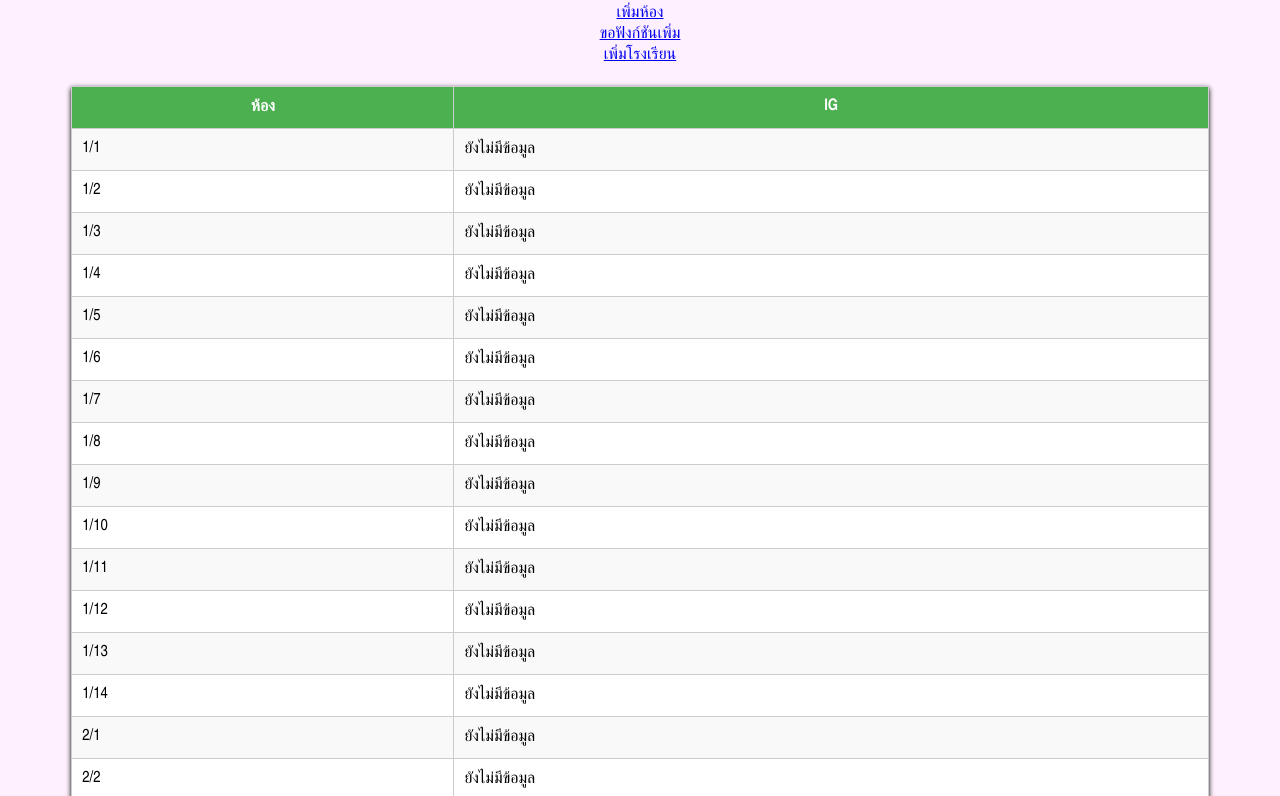
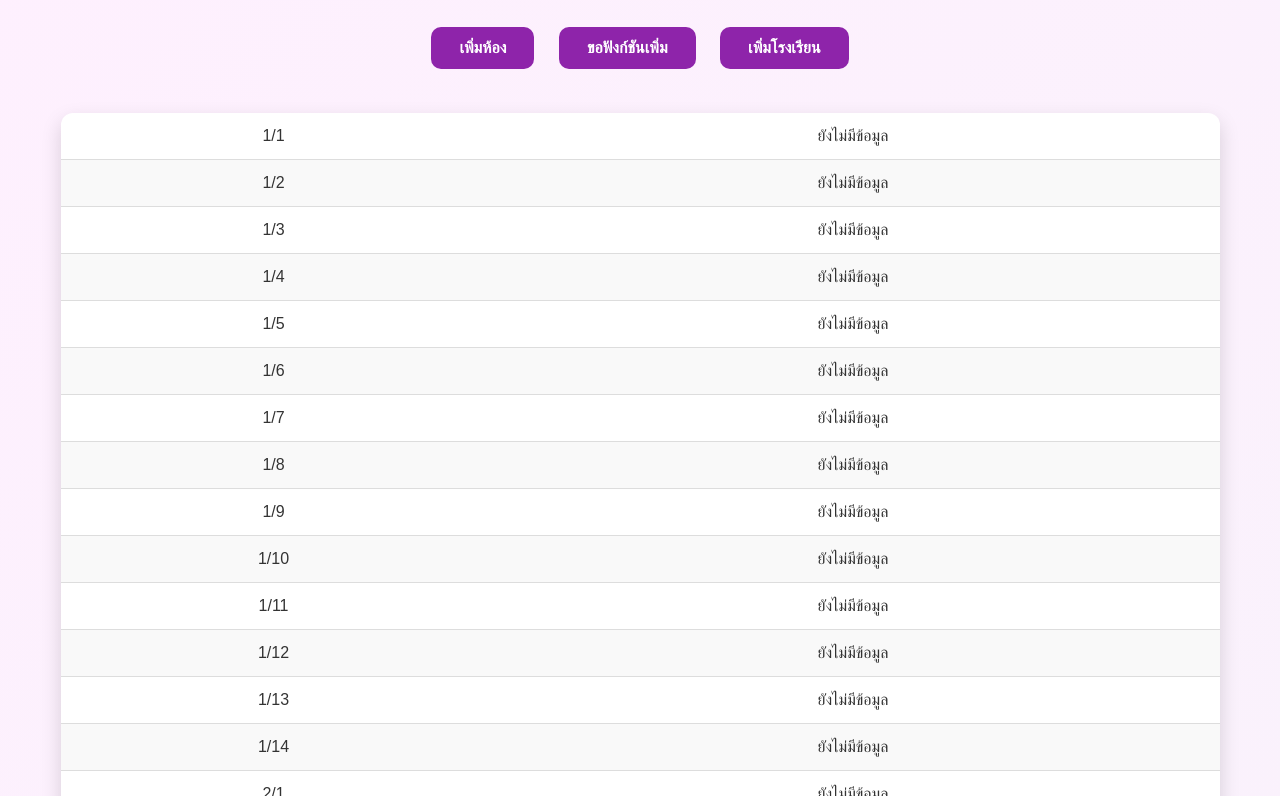
Before and after one commit to JSze7/act-hong, a plain HTML site: page index.html in a window 1280 px wide. Shown: the part 79-875 px from the top of the page. Drawn offline with Linux system fonts and the light colour scheme.

Commit message:
Add files via upload

```diff
--- a/index.html
+++ b/index.html
@@ -1,77 +1,164 @@
 <!DOCTYPE html>
+<html lang="th">
 <head>
+  <meta charset="UTF-8">
   <title>รายชื่อ IG ห้องเรียน</title>
+  <style>
+* {
+  margin: 0;
+  padding: 0;
+  box-sizing: border-box;
+  font-family: 'Arial', sans-serif;
+}
+
+body {
+  background: linear-gradient(135deg, #fef0fe, #f4f4f9);
+  color: #333;
+  text-align: center;
+  padding: 30px;
+}
+
+/* =====================
+   หัวเรื่อง
+   ===================== */
+h1 {
+  margin-bottom: 25px;
+  color: #6a1b9a;
+  font-size: 2.2em;
+  letter-spacing: 1px;
+  text-shadow: 1px 1px 2px rgba(0,0,0,0.2);
+}
+
+/* =====================
+   ปุ่มเด้ง + ripple effect
+   ===================== */
+.btn {
+  position: relative;
+  display: inline-block;
+  margin: 10px;
+  padding: 12px 28px;
+  background: #8e24aa;
+  color: white;
+  text-decoration: none;
+  border-radius: 10px;
+  font-weight: bold;
+  overflow: hidden;
+  cursor: pointer;
+  transition: transform 0.2s ease, background 0.3s ease, box-shadow 0.2s ease;
+}
+
+.btn:hover {
+  background: #6a1b9a;
+  transform: scale(1.05);
+  box-shadow: 0 5px 15px rgba(0,0,0,0.3);
+}
+
+.btn:active {
+  transform: scale(0.95);
+}
+
+/* Ripple effect */
+.btn:after {
+  content: "";
+  position: absolute;
+  border-radius: 50%;
+  width: 100px;
+  height: 100px;
+  background: rgba(255,255,255,0.4);
+  left: 50%;
+  top: 50%;
+  transform: translate(-50%, -50%) scale(0);
+  transition: transform 0.4s ease-out, opacity 0.8s;
+  opacity: 0;
+}
+
+.btn:active:after {
+  transform: translate(-50%, -50%) scale(2.5);
+  opacity: 1;
+  transition: 0s;
+}
+
+/* =====================
+   ตารางสวย
+   ===================== */
+table {
+  border-collapse: collapse;
+  margin: 30px auto;
+  width: 95%;
+  background: white;
+  box-shadow: 0 8px 20px rgba(0,0,0,0.15);
+  border-radius: 12px;
+  overflow: hidden;
+  transition: transform 0.3s ease;
+}
+
+table:hover {
+  transform: scale(1.01);
+}
+
+th, td {
+  padding: 14px 12px;
+  border-bottom: 1px solid #ddd;
+  text-align: center;
+  transition: background 0.3s ease, color 0.3s ease;
+}
+
+th {
+  background: #6a1b9a;
+  color: white;
+  text-transform: uppercase;
+  letter-spacing: 1px;
+  font-size: 1em;
+}
+
+tr:nth-child(even) {
+  background: #f9f9f9;
+}
+
+tr:hover {
+  background: #f1e6f9;
+}
+
+/* =====================
+   Scrollable table header (sticky)
+   ===================== */
+thead th {
+  position: sticky;
+  top: 0;
+  z-index: 10;
+}
+
+/* =====================
+   Responsive
+   ===================== */
+@media screen and (max-width: 768px) {
+  h1 {
+    font-size: 1.8em;
+  }
+
+  .btn {
+    padding: 10px 20px;
+    font-size: 0.9em;
+  }
+
+  th, td {
+    padding: 10px 8px;
+    font-size: 0.9em;
+  }
+
+  </style>
 </head>
 <body>
 
-<center><h1>ชื่อ IG ของแอคห้องแต่ละห้อง</h1>
+  <h1>ชื่อ IG ของแอคห้องแต่ละห้อง</h1>
 
-<center><center><center><a href="https://docs.google.com/forms/d/e/1FAIpQLSekfC-IyfV-ff330CIfdF85KkLJoPJekBCJoYnEcsNRmVEtGw/viewform" class="btn">เพิ่มห้อง</a>
-<center><center><a href="https://docs.google.com/forms/d/e/1FAIpQLSf175rru3Mh4lNFf5khOTq8kdCdDC7ErbUJ9gCmXFrz4Rxnrw/viewform" class="btn">ขอฟังก์ชันเพิ่ม</a>
-<center><a href="https://docs.google.com/forms/d/e/1FAIpQLSfNLeMLaVaPaerRDIj5_SXVxvjkv8ergF1oROSITXfPbYHL2Q/viewform" class="btn">เพิ่มโรงเรียน</a>
-<center><table border="1" cellpadding="8" cellspacing="0">
-<style>
-  /* จัดฟอนต์ และจัดหน้า */
-  body {
-    font-family: 'Arial Narrow', Arial Narrow; /* เปลี่ยนฟอนต์ให้ดูอ่านง่าย */
-    background: #fef0fe;
-  }
-  table {
-    border-collapse: collapse; /* รวมเส้นขอบให้เนียน */
-    margin: 20px auto; /* จัดให้อยู่ตรงกลาง */
-    width: 90%; /* กำหนดความกว้าง */
-    background: white;
-    box-shadow: 0 2px 5px rgba(0,0,0,1); /* เงาเบาๆ */
-  }
+  <!-- ปุ่มเพิ่ม/ขอ -->
+  <a href="https://docs.google.com/forms/d/e/1FAIpQLSekfC-IyfV-ff330CIfdF85KkLJoPJekBCJoYnEcsNRmVEtGw/viewform" class="btn">เพิ่มห้อง</a>
+  <a href="https://docs.google.com/forms/d/e/1FAIpQLSf175rru3Mh4lNFf5khOTq8kdCdDC7ErbUJ9gCmXFrz4Rxnrw/viewform" class="btn">ขอฟังก์ชันเพิ่ม</a>
+  <a href="https://docs.google.com/forms/d/e/1FAIpQLSfNLeMLaVaPaerRDIj5_SXVxvjkv8ergF1oROSITXfPbYHL2Q/viewform" class="btn">เพิ่มโรงเรียน</a>
 
-  th, td {
-    border: 1px solid #ccc;
-    padding: 10px;
-  }
-
-  th {
-    background: #4CAF50;
-    color: white;
-  }
-
-  tr:nth-child(even) {
-    background: #f9f9f9; /* สีสลับแถว */
-  }
-
-  tr:hover {
-    background: #f1f1f1; /* ไฮไลท์เมื่อชี้ */
-body {
-  background: #f4f4f9;
-  overflow: hidden; /* ป้องกันเลื่อน */
-}
-
-.bubble {
-  position: absolute;
-  bottom: -100px;
-  background: rgba(255, 182, 193, 0.6);
-  border-radius: 50%;
-  animation: floatUp 10s infinite ease-in;
-}
-
-@keyframes floatUp {
-  0% {
-    transform: translateY(0) scale(1);
-    opacity: 0.5;
-  }
-  50% {
-    opacity: 1;
-  }
-  100% {
-    transform: translateY(-120vh) scale(1.2);
-    opacity: 0;
-  }
-}
-
-  </style>
-  <tr>
-    <th>ห้อง</th>
-    <th>IG</th>
-  </tr>
+  <!-- ตาราง -->
+  <table>
 <!-- ม.1 -->
 <tr><td>1/1</td><td>ยังไม่มีข้อมูล</td></tr>
 <tr><td>1/2</td><td>ยังไม่มีข้อมูล</td></tr>
@@ -167,6 +254,5 @@ body {
 <tr><td>6/14</td><td>ยังไม่มีข้อมูล</td></tr>
   </table>
 
-
 </body>
 </html>
```
Lines whose indentation alone changed are shown as unchanged.
